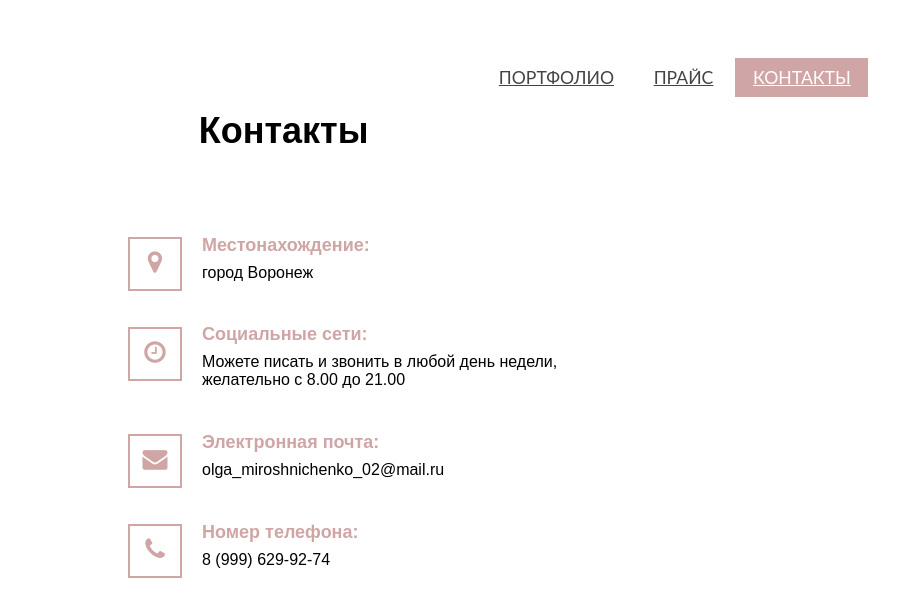
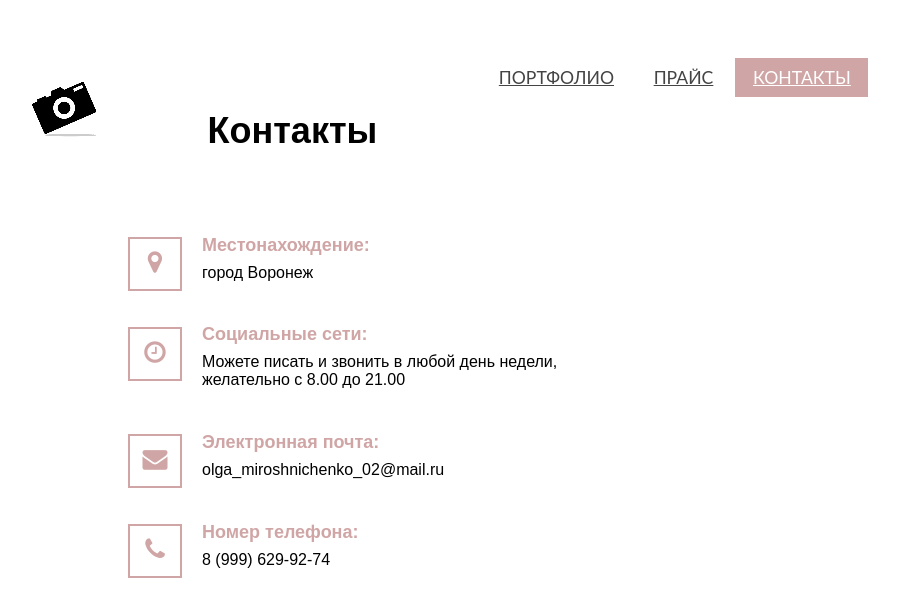
Before and after one commit to olgamir000/dgdg, a plain HTML site: page контакты.html in a window 1280 px wide. Shown: the whole page, without its empty margins (214-1113 px from the left). Drawn offline with Linux system fonts and the light colour scheme.

Commit message:
Update контакты.html

```diff
--- a/контакты.html
+++ b/контакты.html
@@ -11,7 +11,7 @@
   <div class="wrap">
  <div class="header">
 <div class="logo">
-  <a href=""><img src="logo.png" alt=""/></a>
+  <a href=""><img src="img/logo.png" alt=""/></a>
  </div>
           <div class="nav">
   <ul>
```
